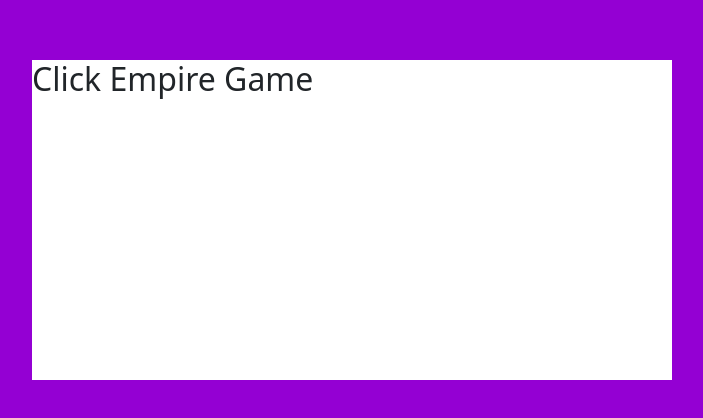
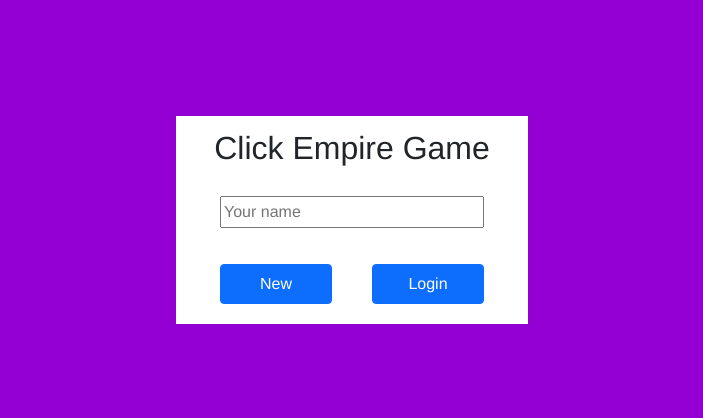
Before and after one commit to TaikiTkayanagi/Clicker-Empire-Game, a plain HTML site: page html/login.html in a window 1280 px wide. Shown: the part 180-598 px from the top of the page, without its empty margins (288-991 px from the left). Drawn offline with nearby package versions, Linux system fonts and the light colour scheme.

Commit message:
login.htmlの完成

```diff
--- a/css/commonStyle.css
+++ b/css/commonStyle.css
@@ -1,22 +1,56 @@
 .back-ground-field{
   height: 100vh;
   width: 100vw;
+  font-size: 16px;
+  font-family: 'Franklin Gothic Medium', 'Arial Narrow', Arial, sans-serif;
 }
 
 .bg-darkviolet{
   background-color: darkviolet;
 }
 
-.content-field{
-  height: 20rem;
-  width: 40rem;
-}
-
 .bg-white{
   background-color: white;
 }
 
-.title-field{
+.content-field{
+  height: 13rem;
+  width: 22rem;
+}
+
+.title-container{
+  height: 4em;
+  width: 100%;
+}
+
+.input-name-container{
+  height: 4em;
+  width: 100%;
+}
+
+.btns-container{
   height: 5em;
   width: 100%;
 }
+
+.title-field{
+  height: 60%;
+}
+
+.input-name-field{
+  height: 100%;
+}
+
+.btns-field{
+  height: 100%;
+}
+
+.input-name{
+  height: 50%;
+  width: 100%;
+}
+
+.login-window-btns{
+  height: 50%;
+  width: 7rem;
+}
--- a/html/login.html
+++ b/html/login.html
@@ -1,16 +1,34 @@
 <!DOCTYPE html>
+
 <head>
   <!--bootstrap-->
-<link href="https://cdn.jsdelivr.net/npm/bootstrap@5.0.0-beta1/dist/css/bootstrap.min.css" rel="stylesheet" integrity="sha384-giJF6kkoqNQ00vy+HMDP7azOuL0xtbfIcaT9wjKHr8RbDVddVHyTfAAsrekwKmP1" crossorigin="anonymous">
+  <link href="https://cdn.jsdelivr.net/npm/bootstrap@5.0.0-beta1/dist/css/bootstrap.min.css" rel="stylesheet"
+    integrity="sha384-giJF6kkoqNQ00vy+HMDP7azOuL0xtbfIcaT9wjKHr8RbDVddVHyTfAAsrekwKmP1" crossorigin="anonymous">
 
   <!--css-->
   <link rel="stylesheet" href="../css/commonStyle.css">
 </head>
+
 <body>
   <div class="back-ground-field bg-darkviolet d-flex justify-content-center align-items-center">
     <div class="content-field bg-white">
-    <div class="title-field">
-      <h2>Click Empire Game</h2>
+      <div class="title-container d-flex justify-content-center align-items-center">
+        <div class="title-field col-12 d-flex justify-content-center">
+          <h2 class="title">Click Empire Game</h2>
+        </div>
+      </div>
+      <div class="input-name-container d-flex justify-content-center align-items-center">
+        <div class="input-name-field col-9 d-flex justify-content-center align-items-center">
+          <input type="text" class="input-name" placeholder="Your name" required>
+        </div>
+      </div>
+      <div class="btns-container d-flex justify-content-center align-items-center">
+        <div class="new-btn-field btns-field col-5 d-flex justify-content-start align-items-center">
+          <input type="button" class="new-btn login-window-btns btn btn-primary" value="New">
+        </div>
+        <div class="login-btn-field btns-field col-4 d-flex justify-content-end align-items-center">
+          <input type="button" class="login-btn login-window-btns btn btn-primary" value="Login">
+        </div>
       </div>
     </div>
   </div>
```
Lines whose indentation alone changed are shown as unchanged.
